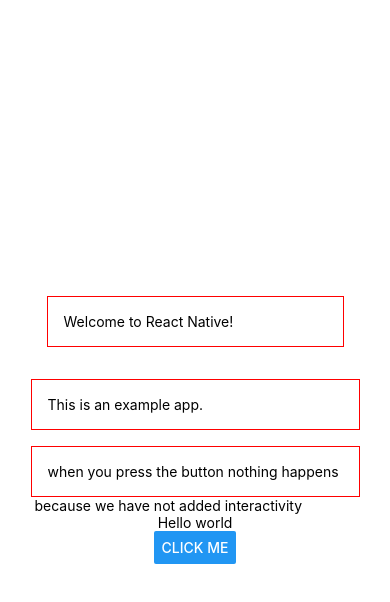
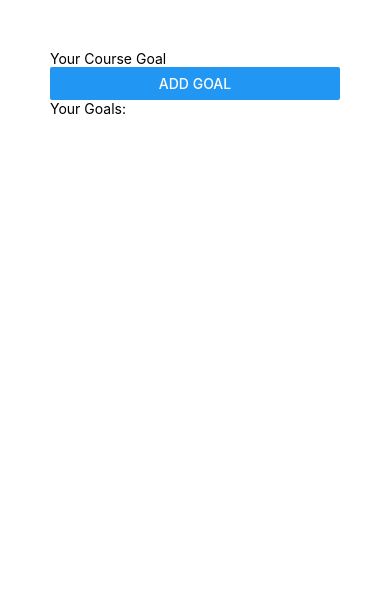
Before and after one commit to KayKay1992/React_Native_Course, a React Native app: screen / in a window 390 px wide. Shown: the top 602 px of the page. Built offline with nearby package versions, Linux system fonts and the light colour scheme.

Commit message:
Exploring Layout

```diff
--- a/App.js
+++ b/App.js
@@ -1,35 +1,25 @@
 
-import { StyleSheet, Text, View, Button } from 'react-native';
+import { StyleSheet, Text, View, Button, TextInput } from 'react-native';
 
 export default function App() {
   return (
-    <View style={styles.container}>
+    <View style={styles.appContainer}>
       <View>
-        <Text style={{margin: 16, borderWidth: 1, borderColor: 'red', padding: 16}}>Welcome to React Native!</Text>
-        <Text style={styles.dummyText}>This is an example app.</Text>
-        <View>
-        <Text style={styles.dummyText}>when you press the button nothing happens </Text>
-          <Text> because we have not added interactivity</Text>
-        </View>
+        <TextInput placeholder='Your Course Goal'/>
+        <Button title='Add Goal' />
+      </View>
+      <View>
 
+        {/* Display goals here */}
+        <Text>Your Goals:</Text>
       </View>
-      <Text>Hello world</Text>
-      <Button title="Click me"/>
+
     </View>
   );
 }
 
 const styles = StyleSheet.create({
-  container: {
-    flex: 1,
-    backgroundColor: '#fff',
-    alignItems: 'center',
-    justifyContent: 'center',
-  },
-  dummyText: {
-    marginTop: 16,
-    borderWidth: 1,
-    borderColor: 'red',
-    padding: 16,
-  }
+ appContainer: {
+  padding: 50,
+ },
 });
```
